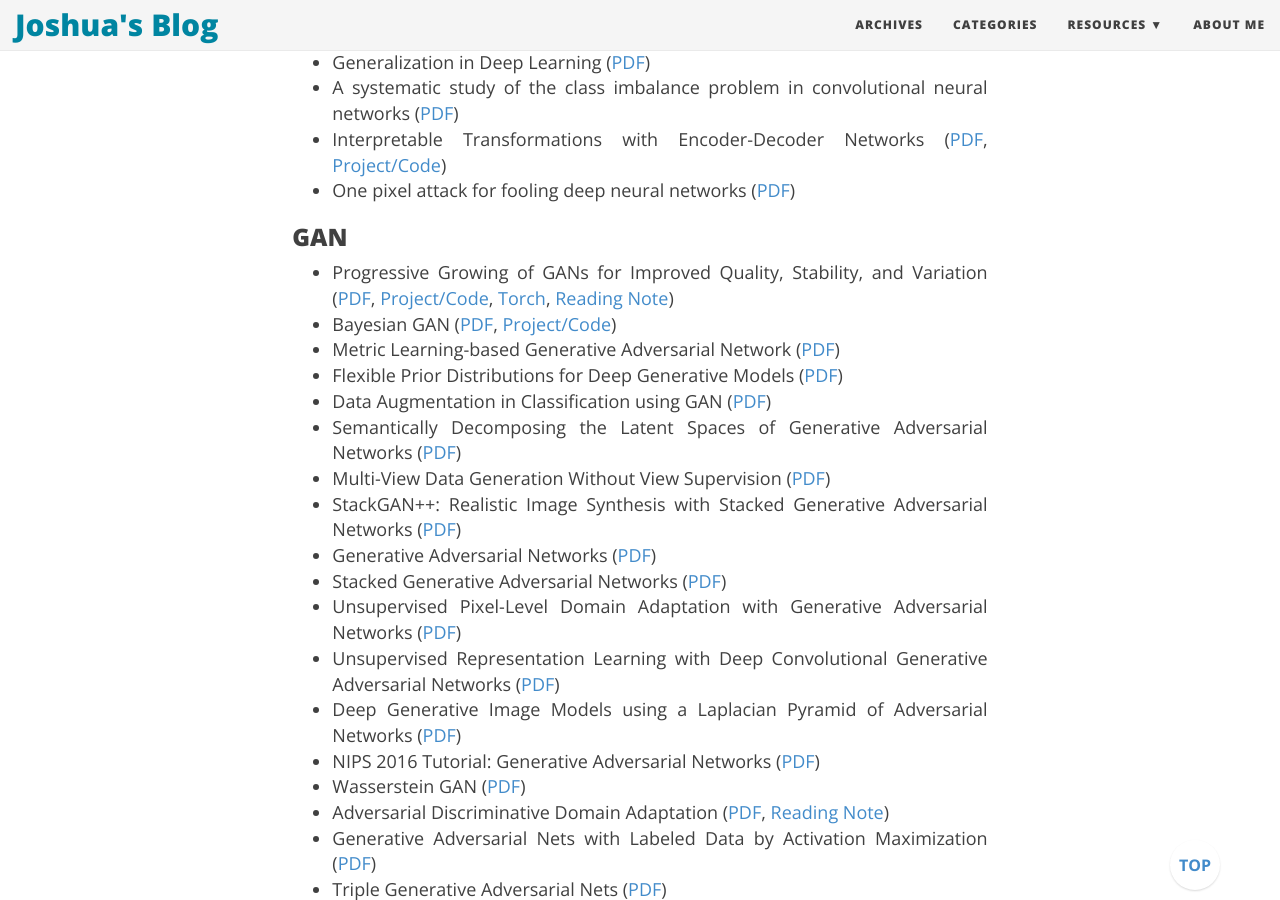
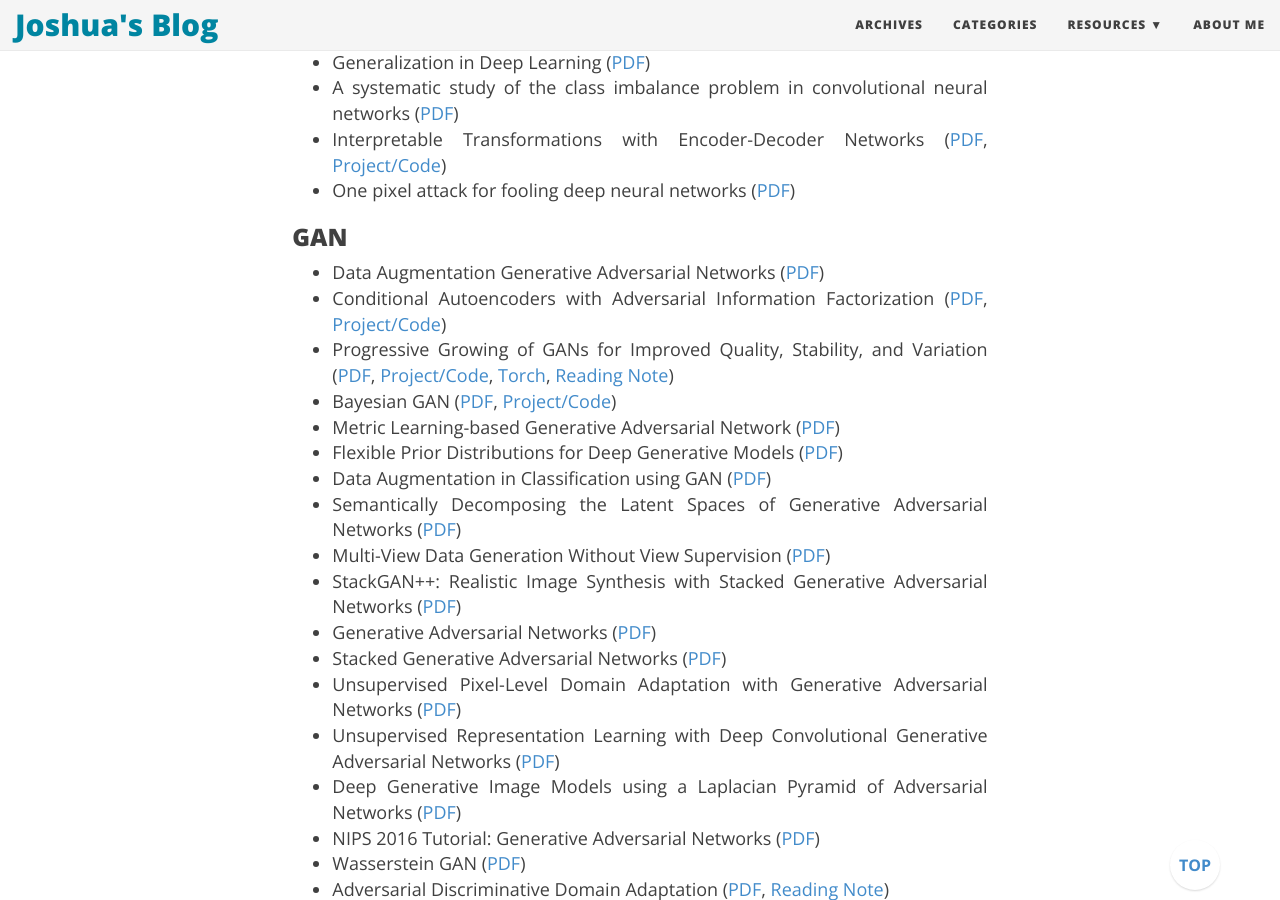
Before and after one commit to joshua19881228/joshua19881228.github.io, a Jekyll site: the page built from _posts/Computer_Vision/2016-08-25-my-jumble-of-computer-vision.md, in a window 1280 px wide and 900 px high, scrolled down 16370 px. Built offline with Jekyll 4.4.1, drawn with Linux system fonts in a browser that asks for light colours; nearby versions of some CDN libraries; comment, search, counter and statistics services are not loaded.

Commit message:
update post

```diff
--- a/_posts/Computer_Vision/2016-08-25-my-jumble-of-computer-vision.md
+++ b/_posts/Computer_Vision/2016-08-25-my-jumble-of-computer-vision.md
@@ -405,6 +405,8 @@ I am going to maintain this page to record a few things about computer vision th
 
 ### GAN ###
 
+* Data Augmentation Generative Adversarial Networks ([PDF](https://arxiv.org/abs/1711.04340))
+* Conditional Autoencoders with Adversarial Information Factorization ([PDF](https://arxiv.org/abs/1711.05175), [Project/Code](https://github.com/ToniCreswell/attribute-cVAEGAN))
 * Progressive Growing of GANs for Improved Quality, Stability, and Variation ([PDF](https://arxiv.org/abs/1710.10196), [Project/Code](https://github.com/tkarras/progressive_growing_of_gans), [Torch](https://github.com/nashory/progressive-growing-torch), [Reading Note](https://joshua19881228.github.io/2017-11-12-ProgressiveGrowing/))
 * Bayesian GAN ([PDF](https://arxiv.org/abs/1705.09558), [Project/Code](https://github.com//andrewgordonwilson/bayesgan/))
 * Metric Learning-based Generative Adversarial Network ([PDF](https://arxiv.org/abs/1711.02792))
```
